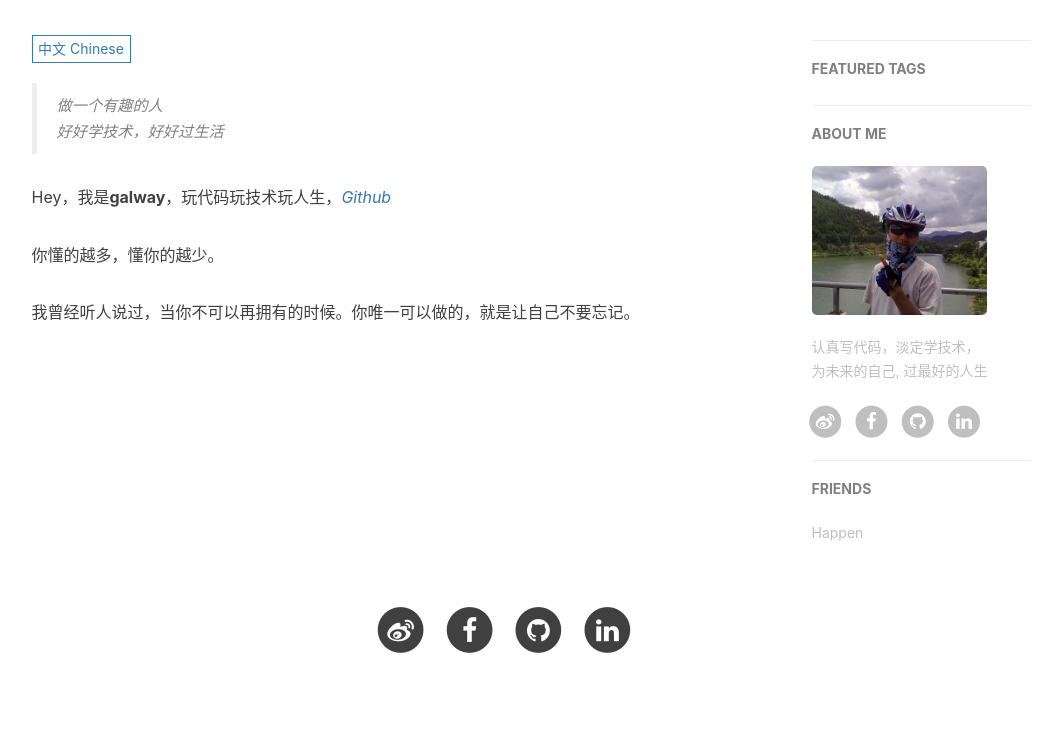
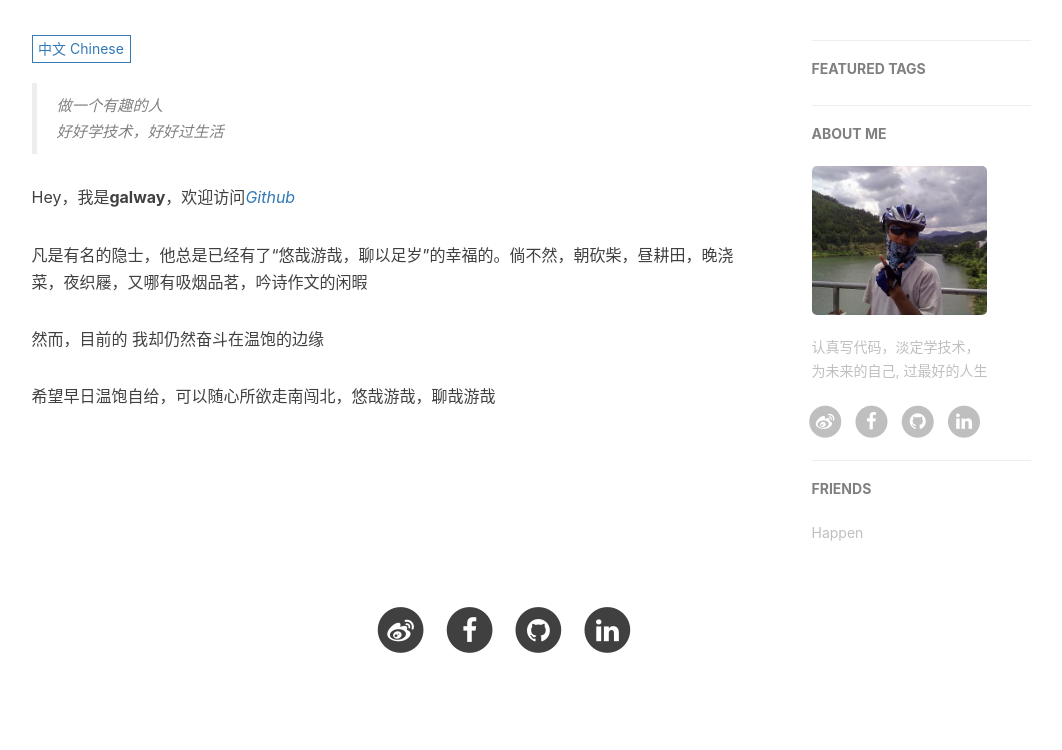
Before and after one commit to gaoweibupt/gaoweibupt.github.io, a Jekyll site: the page built from about.html, in a window 1280 px wide. Shown: the part 418-1168 px from the top of the page, without its empty margins (136-1198 px from the left). Built offline with Jekyll 4.4.1, drawn with Linux system fonts in a browser that asks for light colours; nearby versions of some CDN libraries; comment, search, counter and statistics services are not loaded.

Commit message:
修改about

```diff
--- a/about.html
+++ b/about.html
@@ -18,7 +18,7 @@ header-img: "img/about-bg.jpg"
     <blockquote><p>做一个有趣的人<br>
     好好学技术，好好过生活</p></blockquote>
 
-    <p>Hey，我是<strong>galway</strong>，玩代码玩技术玩人生，<a href="https://github.com/gaoweibupt"><i>Github</i></a> <!--，前淘宝网 · <a href="http://alitrip.com">阿里旅行</a>前端团队资深实习生 · 花名鬼栈，前微影时代 · <a href="http://www.wepiao.com/?r=movie">微票儿</a>前端基础工程团队负责人。</p>
+    <p>Hey，我是<strong>galway</strong>，欢迎访问<a href="https://github.com/gaoweibupt"><i>Github</i></a> <!--，前淘宝网 · <a href="http://alitrip.com">阿里旅行</a>前端团队资深实习生 · 花名鬼栈，前微影时代 · <a href="http://www.wepiao.com/?r=movie">微票儿</a>前端基础工程团队负责人。</p>
 
     <p>一些作品和开源项目，👉 戳 <a href="https://zhuanlan.zhihu.com/p/21280918">演说.io</a>、<a href="/portfolio">Portfolio</a> 与 <a href="http://github.com/huxpro">Github</a>；除了在博客与 <a href="http://zhuanlan.zhihu.com/huxblog">知乎专栏 · 一生想做浪漫极客</a> 写点东西外，我也是 <a href="http://www.gfansub.com/">GDG 字幕组</a> 与 <a href="http://zhuanlan.zhihu.com/FrontendMagazine">前端外刊评论 · 知乎专栏</a> 的翻译维护成员。</p>
 
@@ -35,10 +35,9 @@ header-img: "img/about-bg.jpg"
 	-->
 	<!--<p>前东家网易</p>
 	<p>现东家百度</p>-->
-	<p>你懂的越多，懂你的越少。</p>
-
-	<p>我曾经听人说过，当你不可以再拥有的时候。你唯一可以做的，就是让自己不要忘记。
-</p>
+	<p>凡是有名的隐士，他总是已经有了“悠哉游哉，聊以足岁”的幸福的。倘不然，朝砍柴，昼耕田，晚浇菜，夜织屦，又哪有吸烟品茗，吟诗作文的闲暇</p>
+	<p>然而，目前的 我却仍然奋斗在温饱的边缘</p>
+	<p>希望早日温饱自给，可以随心所欲走南闯北，悠哉游哉，聊哉游哉</p>
 </div>
 
 <!-- English Version -->
```
